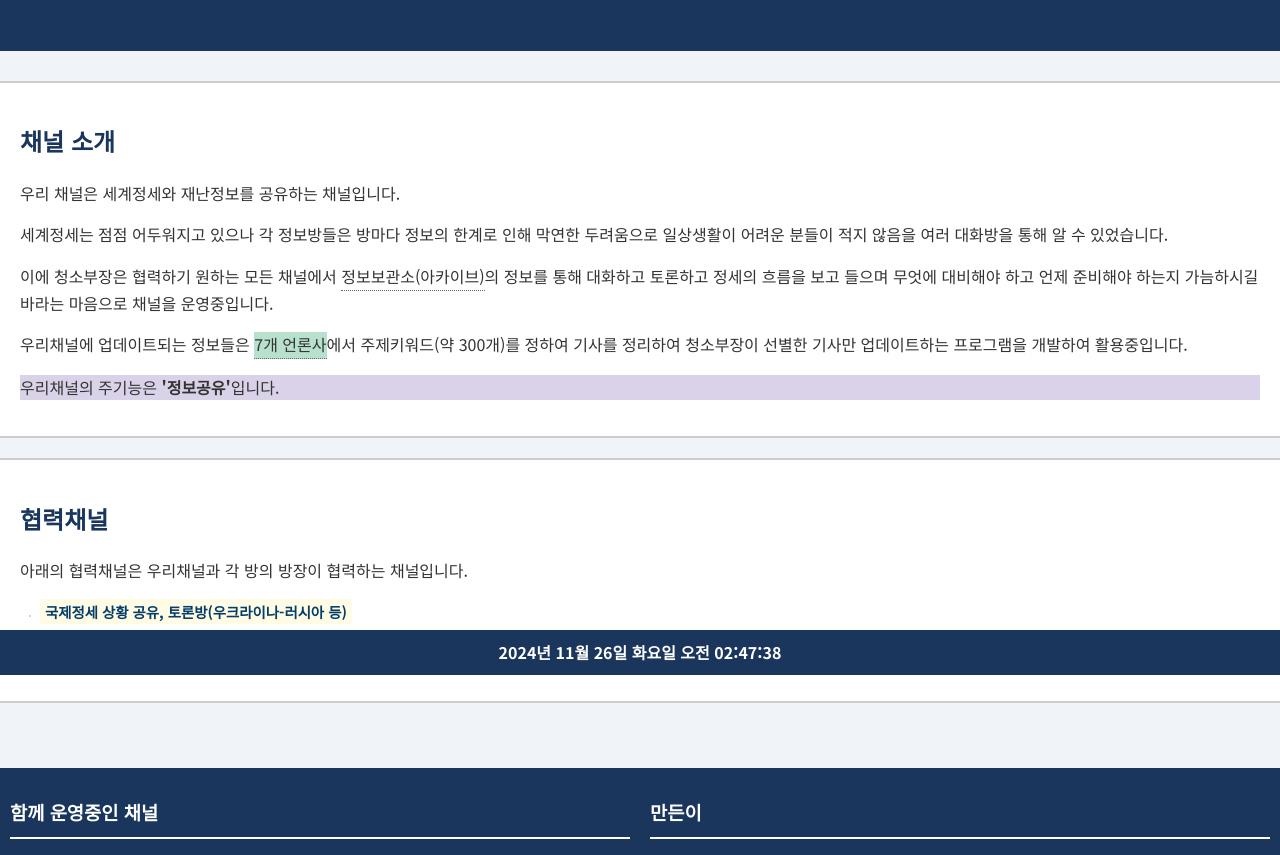
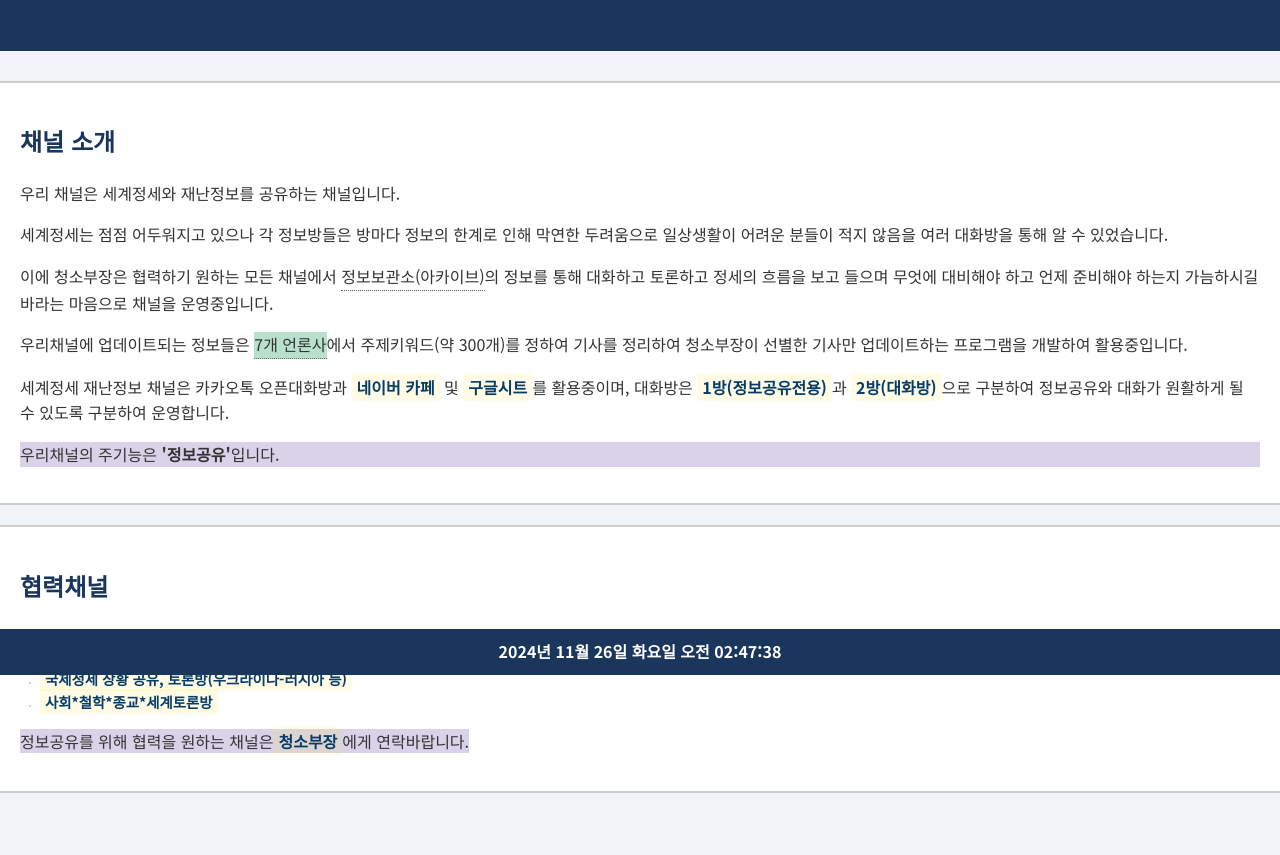
Before and after one commit to WashingManager/Co-intro, a plain HTML site: page index.html in a window 1280 px wide. Shown: the part 125-980 px from the top of the page. Drawn offline with Linux system fonts and the light colour scheme.

Commit message:
Update index.html

```diff
--- a/index.html
+++ b/index.html
@@ -686,6 +686,8 @@
 					<p>세계정세는 점점 어두워지고 있으나 각 정보방들은 방마다 정보의 한계로 인해 막연한 두려움으로 일상생활이 어려운 분들이 적지 않음을 여러 대화방을 통해 알 수 있었습니다.</p>
 					<p>이에 청소부장은 협력하기 원하는 모든 채널에서 <span class="tooltip">정보보관소(아카이브)<span class="tooltip-text"><a href="https://bit.ly/WorldDisinfo" target="_blank" class="special-link">세계정세 재난정보 카페</a></span></span>의 정보를 통해 대화하고 토론하고 정세의 흐름을 보고 들으며 무엇에 대비해야 하고 언제 준비해야 하는지 가늠하시길 바라는 마음으로 채널을 운영중입니다.</p>
 					<p>우리채널에 업데이트되는 정보들은 <span class="tooltip bg-light-green">7개 언론사<span class="tooltip-text">VOA, 구글, 네이버, 네이트, 다음, 국제, BBC 등 매체 추가 예정</span></span>에서 주제키워드(약 300개)를 정하여 기사를 정리하여 청소부장이 선별한 기사만 업데이트하는 프로그램을 개발하여 활용중입니다. </p>
+
+					<p>세계정세 재난정보 채널은 카카오톡 오픈대화방과 <a href="https://bit.ly/WorldDisinfo" target="_blank" class="special-link">네이버 카페</a> 및 <a href="https://bit.ly/DisinfoNews" target="_blank" class="special-link">구글시트</a>를 활용중이며, 대화방은 <a href="https://bit.ly/Disinfo1" target="_blank" class="special-link">1방(정보공유전용)</a>과 <a href="https://bit.ly/DisinfoTalk" target="_blank" class="special-link">2방(대화방)</a>으로 구분하여 정보공유와 대화가 원활하게 될 수 있도록 구분하여 운영합니다.</p>
 					<p class="bg-light-purple">우리채널의 주기능은 <strong>'정보공유'</strong>입니다.</p>
 					<div class="button-container">
 				</div>
@@ -699,6 +701,7 @@
 				<ul>
                     <!-- <li><a href="https://open.kakao.com/o/gWFhrY1d" target="_blank" rel="noopener noreferrer" class="special-link"><span class="tooltip">국제정세 상황 공유, 토론방(우크라이나-러시아 등)<span class="tooltip-text"></span></span></a></li> -->
 					<li><a href="https://open.kakao.com/o/gWFhrY1d" target="_blank" rel="noopener noreferrer" class="special-link">국제정세 상황 공유, 토론방(우크라이나-러시아 등)</a></li>
+					<li><a href="https://open.kakao.com/o/g86P3fpe" target="_blank" rel="noopener noreferrer" class="special-link">사회*철학*종교*세계토론방</a></li>
                 </ul>
                 <p><span class="bg-light-purple">정보공유를 위해 협력을 원하는 채널은<a href="https://open.kakao.com/o/soZB0STe" class="special-link">청소부장</a>에게 연락바랍니다.</span></p>
             </section>
```
